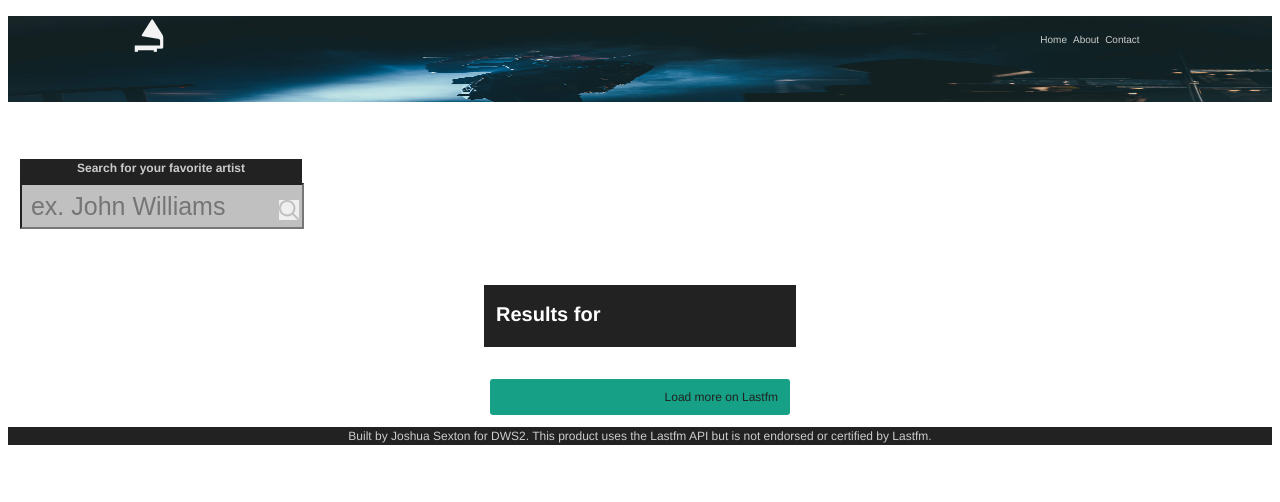
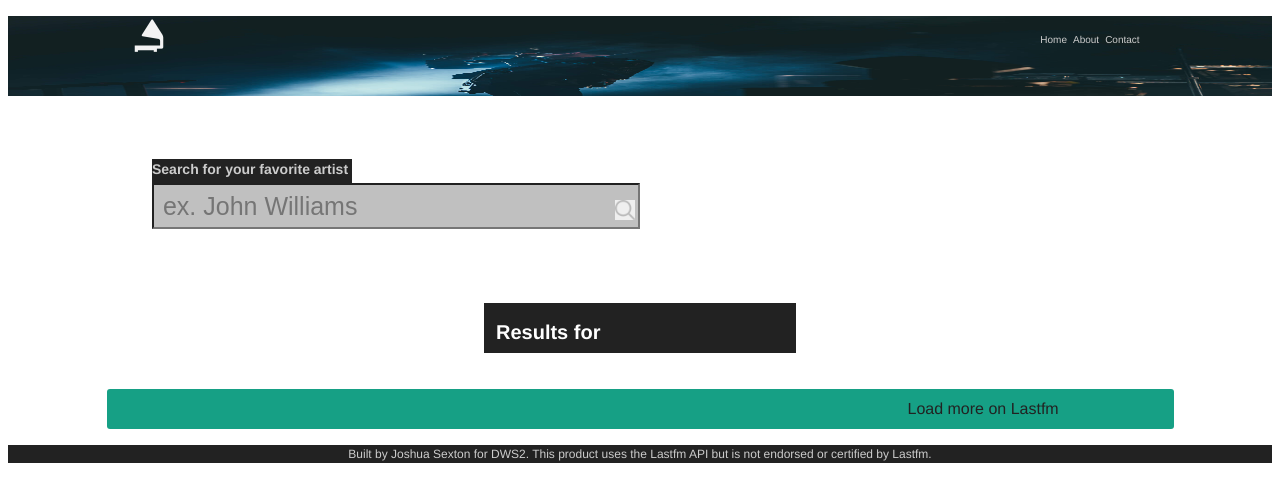
Before and after one commit to joshuasextondws2/joshuaSextonDws2, a website: page index.html in a window 1280 px wide. Drawn offline with Linux system fonts and the light colour scheme.

Commit message:
updates to media queries.

```diff
--- a/scss/base/_base.scss
+++ b/scss/base/_base.scss
@@ -12,6 +12,9 @@ html{
 body{
 	@include mq(small){
 		background-size: 100% 20%;
+	}
+	@include mq(medium){
+		background-size: 100% 18%;
 	}
 	background-image: url("../images/austin-neill-213462.jpg");
 	background-repeat: no-repeat;
@@ -29,10 +32,12 @@ search{
 	width: 90%;
 
 	}
+
 	width: 80%;
 	max-width: 1100px;
 	margin: 0 auto;
 	}
+
 
 
 #results{
@@ -40,10 +45,13 @@ search{
 		width: 100%;
 
 	}
+
 		width: 50%;
 		max-width: 1100px;
-	@extend %center-element;
+		margin-right: auto;
+		margin-left: auto;
 }
+
 
 li h3{
 	@include mq(small){
@@ -51,12 +59,18 @@ li h3{
 		font-size: 10px;
 		height: 20px;
 }
+	@include mq(medium){
+		font-size: 13px;
+		height: 25px;
+		width: 70%;
+	}
 		width: 100%;
 		color: $secondary-color;
 		font-size: 12px;
 		text-align: center;
 		margin-bottom: 0;
 		}
+
 
 #headlineResults{
 	@include mq(small){
@@ -69,6 +83,19 @@ li h3{
 		margin-top: 2px;
 
 	}
+	@include mq(medium){
+		width: 33rem;
+		font-size: 25px;
+		margin-top: 20px;
+		}
+	@include mq(large){
+		width: 25rem;
+		font-size: 20px;
+		height: 3rem;
+
+
+		}
+
 		background-color: $primary-color;
 		color: $neutral-color;
 		width: 22rem;
@@ -79,6 +106,7 @@ li h3{
 		height: 3rem;
 }
 
+
 h2{
 	@include mq(small){
 		width: 282px;
@@ -86,6 +114,17 @@ h2{
 		margin-top: 80px;
 		text-align: center;
 	}
+	@include mq(medium){
+		margin-left: 2rem;
+		text-align: left;
+		font-size: 14px;
+		width: 230px;
+	}
+	@include mq(large){
+		margin-left: 12rem;
+		width: 200px;
+	}
+
 		background-color: $primary-color;
 		width: 15rem;
 		margin-bottom: 0;
@@ -95,6 +134,7 @@ h2{
 		height: 2rem;
 		font-size: 12px;
 }
+
 
 h1 a{
 	float: left;
@@ -114,6 +154,14 @@ form{
 	@include mq(small){
 		margin-left: 1rem;
 		width: 23rem;
+	}
+	@include mq(medium){
+		width: 30rem;
+		margin-left: 2rem;
+	}
+	@include mq(large){
+		width: 40rem;
+		margin-left: 12rem;
 
 	}
 		height: 40px;
@@ -123,8 +171,8 @@ form{
 		margin-left: 28rem;
 		font-size: 25px;
 		margin-bottom: 70px;
+
 }
-
 
 #submitSearch{
 	background-image: url("../images/search.png");
@@ -142,19 +190,27 @@ form{
 		flex-direction: column;
 
 	}
-	@extend %center-element;
+
+	margin-right: auto;
+	margin-left: auto;
 	display: flex;
 	flex-wrap: wrap;
 	padding-left: 0;
+
 }
 
 li img {
 	@include mq(small){
 		height: 85px;
 	}
+	@include mq(medium){
+		height: 95px;
+	}
+
 	width: auto;
 	height:auto;
 }
+
 
 
 #results {
@@ -162,7 +218,12 @@ li img {
 	@include mq(small){
 		height: 85px;
 		width: 98%;
-		font-size: 6px;
+		flex-direction: column;
+		margin-right: auto;
+		margin-left: auto;
+		}
+	@include mq(medium){
+		height: 95px;
 	}
 		background-color: $primary-color;
 		width: 175px;
@@ -176,17 +237,26 @@ li img {
 		font-size: 10px;
 		margin-bottom: 1rem;
 		}
+
  	li p{
  		@include mq(small){
- 			font-size: 8px;
- 			width: 40%;
+ 			font-size: 10px;
+ 			width: 60%;
+ 			margin-top: 30px;
 		}
+		@include mq(medium){
+			margin-top: 25px;
+			font-size: 13px;
+			width: 70%;
+		}
+
  			text-align: center;
 			font-size: 16px;
 			width: 100%;
 			padding-top: 0;
 			margin-top: 2px;
 		}
+
 }
 
 #results ul:nth-of-type(3n+1),
@@ -198,10 +268,18 @@ li img {
 
 #loadMoreMusic{
 	@include mq(small){
-		width: 23rem;
+		width: 95%;
 		height: 24px;
+		padding-left: 3px;
+		font-size: 14px;
 }
-	@extend %center-element;
+	@include mq(medium){
+		font-size: 16px;
+		padding-left: 6px;
+	}
+
+		margin-right: auto;
+		margin-left: auto;
 		display: flex;
 		justify-content: flex-start;
 		align-items: center;
@@ -213,3 +291,13 @@ li img {
 		height: 17px;
 		color: $primary-color;
 }
+
+
+#loadMoreMusic a{
+	width: 200px;
+
+	@include mq(medium){
+	width: 250px;
+
+	}
+}
```
Also changed, not shown: css/main.css, scss/main.scss (line endings or trailing spaces). Lines whose indentation alone changed are shown as unchanged.
